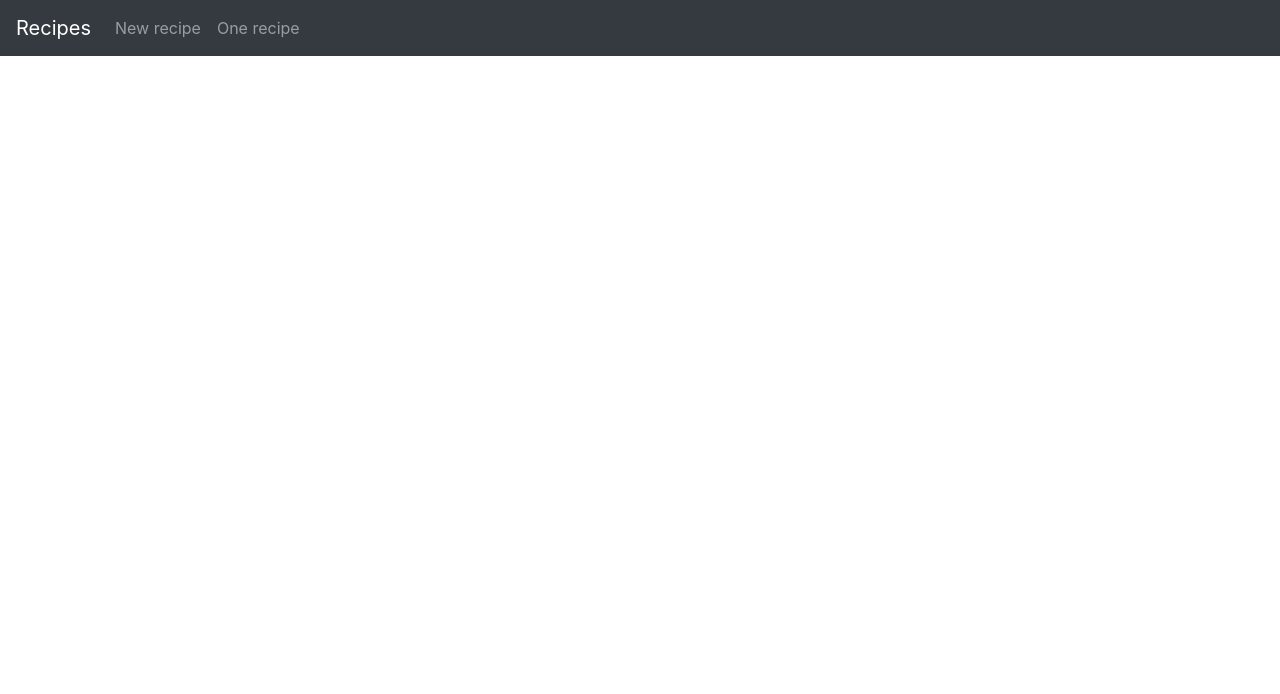
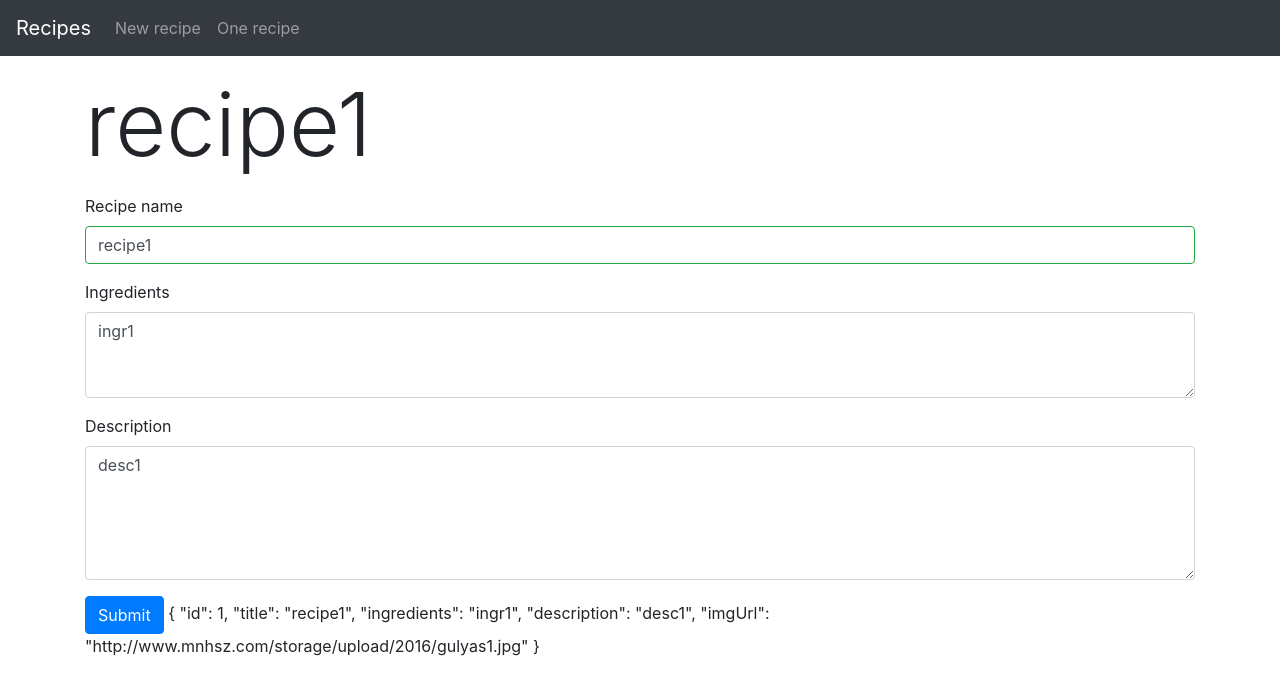
Before and after one commit to horvathgyozo/angular-recipes, an Angular app: page /recipes/1/edit in a window 1280 px wide. Before the commit this address led to /. Shown: the top 694 px of the page. Built offline with nearby package versions, Linux system fonts and the light colour scheme.

Commit message:
edit a recipe

```diff
--- a/src/app/recipe-detail/recipe-detail.component.html
+++ b/src/app/recipe-detail/recipe-detail.component.html
@@ -20,3 +20,9 @@
     <p>{{ recipe.description }}</p>
   </div>
 </div>
+
+<div class="row">
+  <div class="col">
+    <a [routerLink]="['/recipes', recipe.id, 'edit']" class="btn btn-primary">Edit</a>
+  </div>
+</div>
--- a/src/app/recipe-form/recipe-form.component.html
+++ b/src/app/recipe-form/recipe-form.component.html
@@ -1,4 +1,5 @@
-<h2 class="display-2 my-3">New recipe</h2>
+<h2 class="display-2 my-3" *ngIf="model.id === 0">New recipe</h2>
+<h2 class="display-2 my-3" *ngIf="model.id > 0">{{ model.title }}</h2>
 
 <form (submit)="submit(recipeForm)" #recipeForm="ngForm">
 
--- a/src/app/recipe-form/recipe-form.component.ts
+++ b/src/app/recipe-form/recipe-form.component.ts
@@ -2,6 +2,7 @@ import { Component, OnInit } from '@angular/core';
 import { Recipe } from '../recipe';
 import { RecipeService } from '../recipe.service';
 import { Router } from '@angular/router';
+import { ActivatedRoute } from '@angular/router';
 
 @Component({
   selector: 'recipe-form',
@@ -14,18 +15,26 @@ export class RecipeFormComponent implements OnInit {
 
   constructor(
     private recipeService: RecipeService,
-    private router: Router
+    private router: Router,
+    private route: ActivatedRoute
   ) { }
 
   ngOnInit() {
-    this.model = new Recipe();
+    const id = this.route.snapshot.paramMap.get('id');
+    this.model = id === null
+      ? new Recipe()
+      : this.recipeService.getRecipe(+id);
   }
 
   submit(form) {
     if (!form.valid) {
       return;
     }
-    this.recipeService.addRecipe(this.model);
+    if (this.model.id > 0) {
+      this.recipeService.updateRecipe(this.model);
+    } else {
+      this.recipeService.addRecipe(this.model);
+    }
     this.router.navigateByUrl('/recipes');
   }
 
--- a/src/app/routing/routing.module.ts
+++ b/src/app/routing/routing.module.ts
@@ -23,6 +23,10 @@ const routes: Routes = [
     path: 'recipes/:id',
     component: RecipeDetailComponent
   },
+  {
+    path: 'recipes/:id/edit',
+    component: RecipeFormComponent
+  },
 ];
 
 @NgModule({
```
